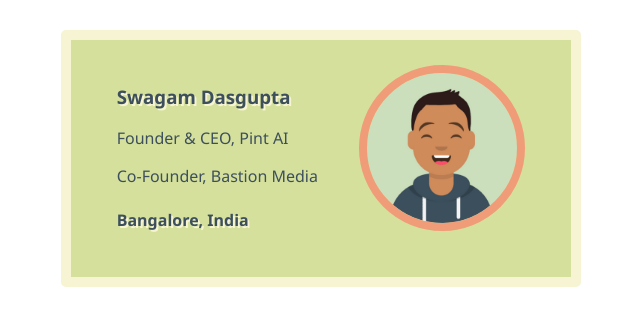
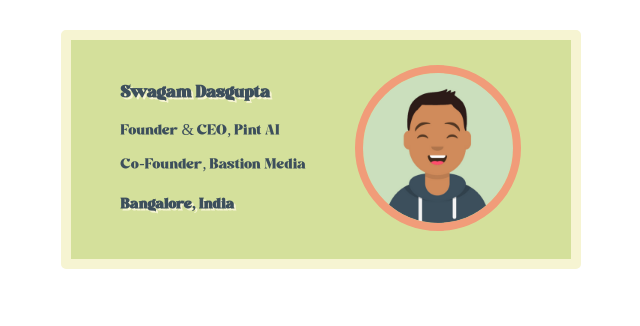
Before and after one commit to Rendezvous97/HTML101-Business-Card, a plain HTML site: page index.html in a window 1280 px wide. Shown: the whole page, without its empty margins (319-959 px from the left). Drawn offline with Linux system fonts and the light colour scheme.

Commit message:
Added custom font using Font Face

```diff
--- a/styles.css
+++ b/styles.css
@@ -1,10 +1,16 @@
+@font-face {
+    src: url("Fonts/concretedemo.ttf");
+    font-family: customfont;
+
+}
 
 body {
     margin-top: 30px;
     /* font-family: 'Trebuchet MS', 'Lucida Sans Unicode', 'Lucida Grande', 'Lucida Sans', Arial, sans-serif; */
     /* font-family: 'Courier New', Courier, monospace; */
     /* font-family: Arial, Helvetica, sans-serif; */
-    font-family: 'Segoe UI', Tahoma, Geneva, Verdana, sans-serif;
+    /* font-family: 'Segoe UI', Tahoma, Geneva, Verdana, sans-serif; */
+    font-family: customfont;
 }
 
 @keyframes card-border-animation {
@@ -23,7 +29,6 @@
     text-align: start;
     background-color: #D4E09B;
     color: #3D4F5C;
-    /* border-bottom: 30px solid #F6F4D2; */
     border-radius: 5px;
     animation-name: card-border-animation;
     animation-duration: 5s;
```
Also changed, not shown: Fonts/AmericanJetsPersonalUsed-qZLpV.otf (added), Fonts/FabulistgxjWY.otf (added), Fonts/Starjedi.ttf (added), Fonts/concretedemo.ttf (added), 2 other files.
